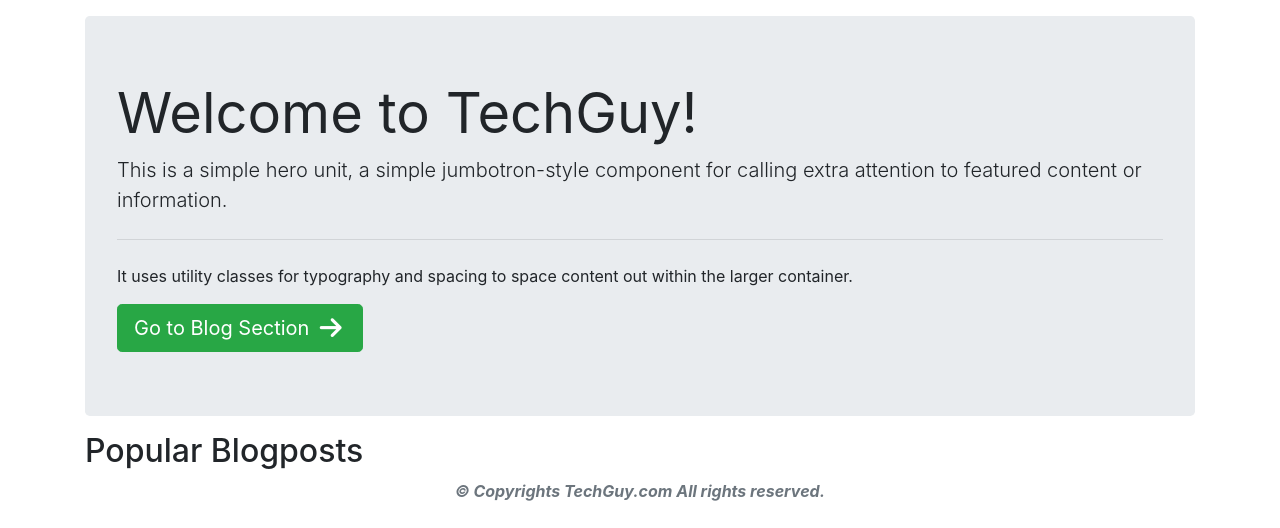
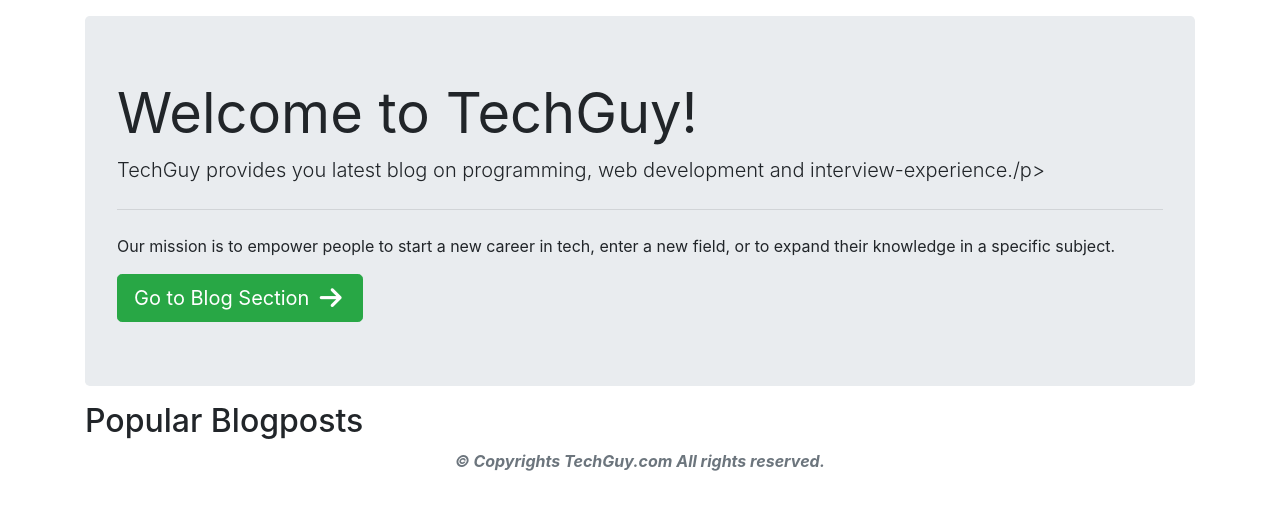
Before and after one commit to amar0898/django-tech-blog-app, a Django app: page / in a window 1280 px wide. Shown: the part 56-584 px from the top of the page. Run offline with Django 3.2, Linux system fonts and the light colour scheme; data that the repository does not hold is empty; some libraries are stand-ins or nearby versions.

Commit message:
Update home.html

```diff
--- a/templates/home/home.html
+++ b/templates/home/home.html
@@ -17,10 +17,9 @@
 <div class="container">
     <div class="jumbotron my-3">
         <h1 class="display-4"><b>Welcome to TechGuy!</b></h1>
-        <p class="lead">This is a simple hero unit, a simple jumbotron-style component for calling extra attention to
-            featured content or information.</p>
+        <p class="lead">TechGuy provides you latest blog on programming, web development and interview-experience./p>
         <hr class="my-4">
-        <p>It uses utility classes for typography and spacing to space content out within the larger container.</p>
+        <p>Our mission is to empower people to start a new career in tech, enter a new field, or to expand their knowledge in a specific subject.</p>
         <a class="btn btn-success btn-lg" href="/blog" role="button">Go to Blog Section <i class="fa fa-fw fa-arrow-right fa-lg"></i></a>
     </div>
 </div>
```
